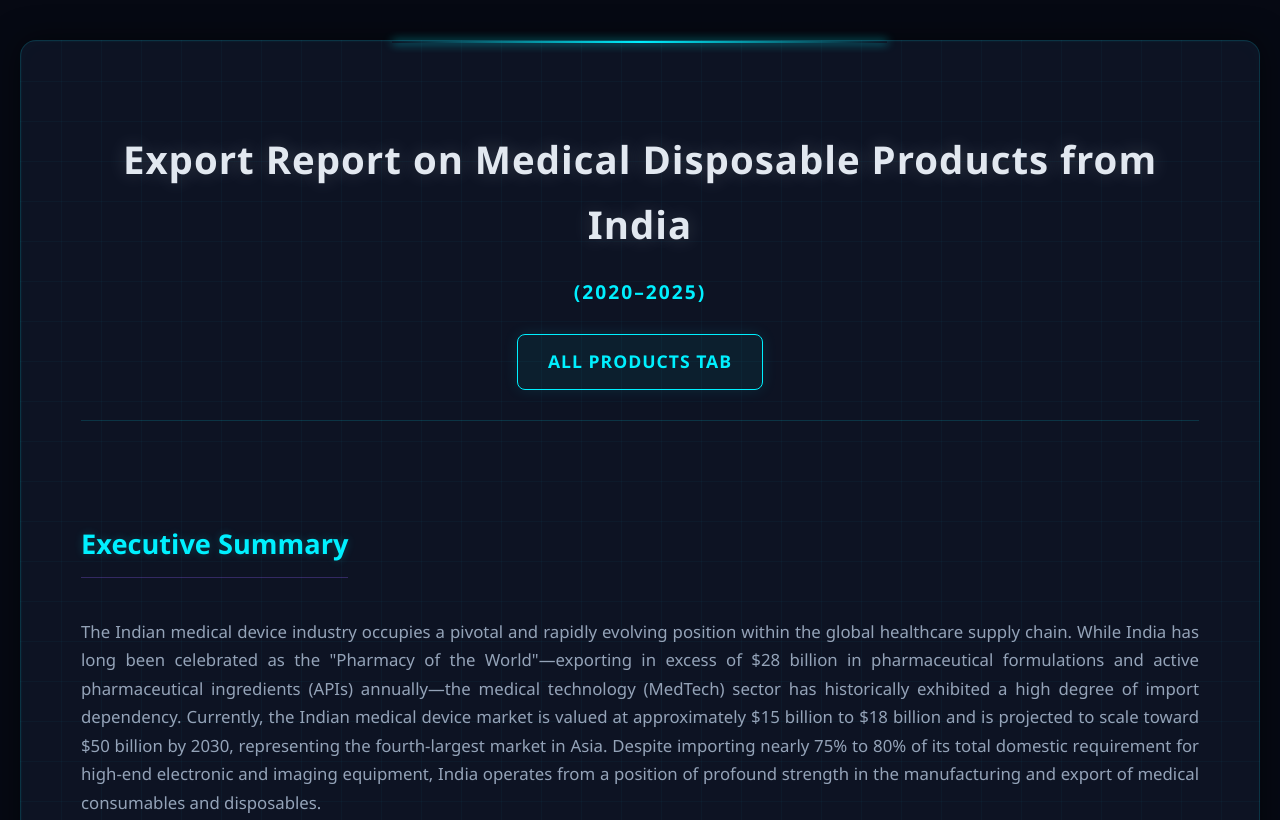
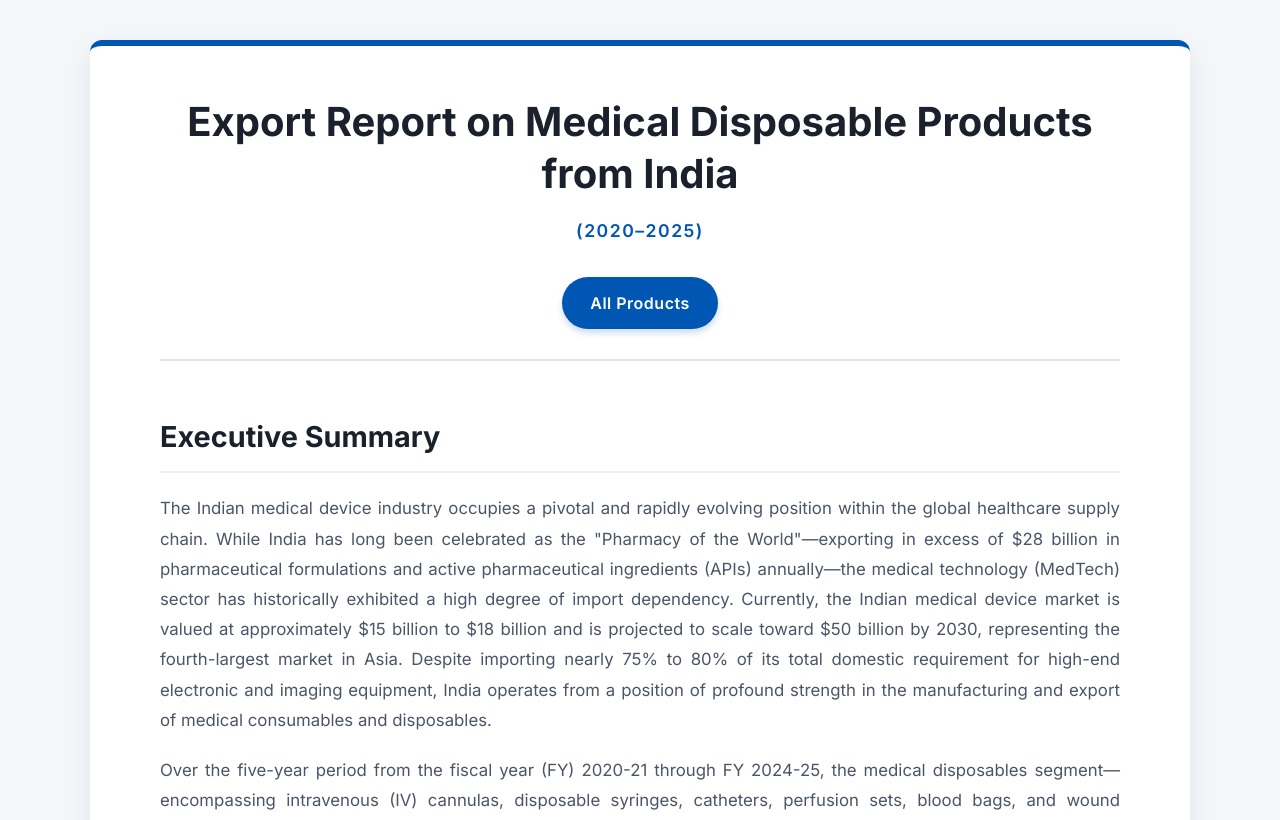
Before and after one commit to RudraX-Github/Import_export, a plain HTML site: page index.html in a window 1280 px wide. Shown: the top 820 px of the page. Drawn offline with Linux system fonts and the light colour scheme.

Commit message:
Update index.html

```diff
--- a/index.html
+++ b/index.html
@@ -6,181 +6,176 @@
     <title>Export Report on Medical Disposable Products from India (2020–2025)</title>
 
     <style>
+        @import url('https://fonts.googleapis.com/css2?family=Inter:wght@300;400;600;700&display=swap');
+
         :root {
-            --bg-main: #060913;
-            --bg-panel: #0d1323;
-            --text-primary: #e2e8f0;
-            --text-secondary: #94a3b8;
-            --accent-cyan: #00f0ff;
-            --accent-purple: #8b5cf6;
-            --border-color: rgba(0, 240, 255, 0.15);
+            --bg-main: #f4f7f9;
+            --bg-panel: #ffffff;
+            --text-main: #2d3748;
+            --text-muted: #4a5568;
+            --primary-color: #0056b3;
+            --secondary-color: #007bff;
+            --accent-bg: #e6f2ff;
+            --border-color: #e2e8f0;
+            --shadow-sm: 0 2px 4px rgba(0,0,0,0.05);
+            --shadow-md: 0 10px 25px rgba(0,0,0,0.08);
+        }
+
+        * {
+            box-sizing: border-box;
+            margin: 0;
+            padding: 0;
         }
 
         body {
-            font-family: 'Segoe UI', Roboto, Helvetica, Arial, sans-serif;
-            line-height: 1.7;
-            color: var(--text-primary);
+            font-family: 'Inter', system-ui, -apple-system, sans-serif;
+            line-height: 1.8;
+            color: var(--text-main);
             background-color: var(--bg-main);
-            margin: 0;
             padding: 40px 20px;
-            /* Geometric dark background pattern */
-            background-image:
-                radial-gradient(circle at 15% 50%, rgba(139, 92, 246, 0.04), transparent 25%),
-                radial-gradient(circle at 85% 30%, rgba(0, 240, 255, 0.04), transparent 25%);
         }
 
         .container {
-            max-width: 1200px;
+            max-width: 1100px;
             margin: 0 auto;
             background: var(--bg-panel);
-            padding: 60px;
-            border-radius: 16px;
-            border: 1px solid var(--border-color);
-            box-shadow: 0 0 30px rgba(0, 0, 0, 0.5),
-                        inset 0 0 20px rgba(0, 240, 255, 0.02);
-            /* Midnight Trade Route Geometric Grid */
-            background-image:
-                linear-gradient(rgba(0, 240, 255, 0.03) 1px, transparent 1px),
-                linear-gradient(90deg, rgba(0, 240, 255, 0.03) 1px, transparent 1px);
-            background-size: 40px 40px;
-            position: relative;
-        }
-
-        /* Glowing Accent Line */
-        .container::before {
-            content: '';
-            position: absolute;
-            top: 0; left: 50%;
-            transform: translateX(-50%);
-            width: 40%;
-            height: 2px;
-            background: linear-gradient(90deg, transparent, var(--accent-cyan), transparent);
-            box-shadow: 0 0 10px var(--accent-cyan);
+            padding: 50px 70px;
+            border-radius: 12px;
+            box-shadow: var(--shadow-md);
+            border-top: 6px solid var(--primary-color);
         }
 
         header {
             text-align: center;
             margin-bottom: 50px;
             padding-bottom: 30px;
-            border-bottom: 1px solid var(--border-color);
-            position: relative;
-        }
-
-        /* Navigation / Tab Button Styles */
-        .nav-tabs {
-            margin-top: 25px;
-            display: flex;
-            justify-content: center;
-            gap: 20px;
-        }
-
-        .tab-btn {
-            display: inline-block;
-            padding: 12px 30px;
-            background-color: rgba(0, 240, 255, 0.05);
-            color: var(--accent-cyan);
-            text-decoration: none;
-            font-weight: 600;
-            font-size: 1.1em;
-            border: 1px solid var(--accent-cyan);
-            border-radius: 8px;
-            letter-spacing: 1px;
-            text-transform: uppercase;
-            transition: all 0.3s ease;
-            box-shadow: 0 0 15px rgba(0, 240, 255, 0.1);
-        }
-
-        .tab-btn:hover {
-            background-color: var(--accent-cyan);
-            color: var(--bg-main);
-            box-shadow: 0 0 25px rgba(0, 240, 255, 0.4);
-            transform: translateY(-2px);
+            border-bottom: 2px solid var(--border-color);
         }
 
         h1 {
-            color: var(--text-primary);
-            font-size: 2.4em;
-            margin-bottom: 10px;
-            text-shadow: 0 0 20px rgba(226, 232, 240, 0.2);
-            letter-spacing: 1px;
+            color: #1a202c;
+            font-size: 2.5em;
+            font-weight: 700;
+            margin-bottom: 15px;
+            line-height: 1.3;
+        }
+
+        .subtitle {
+            font-size: 1.1em;
+            color: var(--primary-color);
+            font-weight: 600;
+            text-transform: uppercase;
+            letter-spacing: 1.5px;
+            margin-bottom: 30px;
+        }
+
+        /* Redesigned Button */
+        .nav-tabs {
+            margin-top: 20px;
+            display: flex;
+            justify-content: center;
+        }
+
+        .btn {
+            display: inline-flex;
+            align-items: center;
+            padding: 12px 28px;
+            background-color: var(--primary-color);
+            color: #ffffff;
+            text-decoration: none;
+            font-weight: 600;
+            font-size: 1rem;
+            border-radius: 50px;
+            letter-spacing: 0.5px;
+            transition: all 0.3s ease;
+            box-shadow: 0 4px 6px rgba(0, 86, 179, 0.2);
+        }
+
+        .btn:hover {
+            background-color: #004494;
+            transform: translateY(-2px);
+            box-shadow: 0 6px 12px rgba(0, 86, 179, 0.3);
+            color: #ffffff;
         }
 
         h2 {
-            color: var(--accent-cyan);
-            font-size: 1.7em;
+            color: #1a202c;
+            font-size: 1.8em;
             margin-top: 50px;
-            padding-bottom: 10px;
-            border-bottom: 1px solid rgba(139, 92, 246, 0.3);
-            text-shadow: 0 0 10px rgba(0, 240, 255, 0.2);
-            display: inline-block;
+            margin-bottom: 20px;
+            padding-bottom: 8px;
+            border-bottom: 2px solid var(--accent-bg);
+            font-weight: 700;
         }
 
         h3 {
-            color: var(--accent-purple);
+            color: var(--primary-color);
             font-size: 1.3em;
-            margin-top: 30px;
-            letter-spacing: 0.5px;
+            margin-top: 35px;
+            margin-bottom: 15px;
+            font-weight: 600;
         }
 
         p {
-            margin-bottom: 18px;
-            color: var(--text-secondary);
+            margin-bottom: 20px;
+            color: var(--text-muted);
             text-align: justify;
             font-size: 1.05em;
         }
 
         .highlight-box {
-            background-color: rgba(139, 92, 246, 0.05);
-            border-left: 4px solid var(--accent-purple);
-            padding: 25px;
-            margin: 30px 0;
+            background-color: var(--accent-bg);
+            border-left: 5px solid var(--secondary-color);
+            padding: 25px 30px;
+            margin: 35px 0;
             border-radius: 0 8px 8px 0;
-            box-shadow: inset 0 0 15px rgba(0, 0, 0, 0.2);
+            color: #2c5282;
         }
 
         table {
             width: 100%;
             border-collapse: collapse;
-            margin: 35px 0;
+            margin: 30px 0;
             font-size: 0.95em;
-            background-color: rgba(0, 0, 0, 0.2);
+            background-color: var(--bg-panel);
             border-radius: 8px;
             overflow: hidden;
+            box-shadow: var(--shadow-sm);
             border: 1px solid var(--border-color);
         }
 
         th, td {
-            padding: 18px;
-            border-bottom: 1px solid rgba(255, 255, 255, 0.05);
+            padding: 16px 20px;
             text-align: left;
+            border-bottom: 1px solid var(--border-color);
         }
 
         th {
-            background-color: rgba(0, 240, 255, 0.08);
-            color: var(--accent-cyan);
+            background-color: #f8fafc;
+            color: var(--primary-color);
             font-weight: 600;
             text-transform: uppercase;
             font-size: 0.85em;
-            letter-spacing: 1px;
+            letter-spacing: 0.5px;
         }
 
         tr:last-child td {
             border-bottom: none;
         }
 
-        tr:hover {
-            background-color: rgba(139, 92, 246, 0.1);
-            transition: background-color 0.3s ease;
+        tr:hover td {
+            background-color: #f1f5f9;
         }
 
         td {
-            color: var(--text-primary);
+            color: var(--text-main);
         }
 
         ul {
             margin-bottom: 20px;
-            padding-left: 25px;
-            color: var(--text-secondary);
+            padding-left: 20px;
+            color: var(--text-muted);
+            list-style-type: disc;
         }
 
         li {
@@ -188,12 +183,13 @@
         }
 
         .company-list strong {
-            color: var(--accent-cyan);
+            color: #1a202c;
+            font-weight: 700;
         }
 
         .note {
             font-style: italic;
-            color: #64748b;
+            color: #718096;
             font-size: 0.9em;
             margin-top: -15px;
             margin-bottom: 20px;
@@ -202,7 +198,10 @@
 
         @media (max-width: 768px) {
             .container {
-                padding: 30px;
+                padding: 30px 20px;
+            }
+            h1 {
+                font-size: 2em;
             }
             th, td {
                 padding: 12px;
@@ -215,11 +214,11 @@
 <div class="container">
     <header>
         <h1>Export Report on Medical Disposable Products from India</h1>
-        <p style="text-align: center; font-size: 1.2em; color: var(--accent-cyan); font-weight: bold; text-transform: uppercase; letter-spacing: 2px;">(2020–2025)</p>
+        <div class="subtitle">(2020–2025)</div>
 
-        <!-- Added Navigation Tabs -->
+        <!-- Redirects directly to the rendered GitHub Pages site -->
         <div class="nav-tabs">
-            <a href="https://github.com/RudraX-Github/Import_export/blob/main/Commodity_Catalog_App.html" target="_blank" class="tab-btn">All Products Tab</a>
+            <a href="https://rudrax-github.github.io/Import_export/Commodity_Catalog_App.html" target="_blank" class="btn">All Products</a>
         </div>
     </header>
 
@@ -475,7 +474,7 @@
         <p>The Indian medical disposable products sector stands at a critical juncture. Currently valued at a fraction of global output, the sector possesses the fundamental infrastructure, labor arbitrage, and policy backing to expand its global market share from a mere 1.65% to a projected 10%-12% over the next two decades. Realizing this potential requires navigating complex second and third-order challenges.</p>
 
         <div class="highlight-box">
-            <ul style="list-style-type: square; margin-bottom: 0;">
+            <ul style="margin-bottom: 0;">
                 <li><strong>Transitioning Up the Complexity Ladder:</strong> While India has achieved global dominance in the commoditized syringe and IV cannula markets, sustaining high-margin export growth necessitates a pivot toward higher-complexity devices. Market leaders like Poly Medicure are laying the blueprint by acquiring European firms to absorb advanced technologies in oncology, renal care, and cardiovascular access. Indian manufacturers must invest heavily in proprietary R&D to escape the hyper-competitive tender pricing wars characteristic of basic disposables.</li>
                 <li><strong>Regulatory Excellence as a Competitive Moat:</strong> The implementation of EU MDR 2017/745 and the strict enforcement of FDA CGMP standards should not be viewed merely as compliance burdens, but as strategic moats. The immense cost and documentation required for MDR compliance will inevitably force undercapitalized manufacturers out of the European market. Indian firms that proactively invest in robust Clinical Evaluation Reports (CERs), secure reliable Notified Body partnerships, and maintain impeccable ISO 13485 audit readiness will capture the market share vacated by non-compliant global competitors.</li>
                 <li><strong>Domesticating the Polymer Supply Chain:</strong> The current reliance on imported, specialized medical-grade polymers leaves the industry highly vulnerable to geopolitical shocks in the Middle East and maritime blockades. A strategic imperative for the sector is to foster deep collaboration with domestic petrochemical giants to localize the production of specific resins (HDPE, LDPE, medical-grade PVC). Domesticating the raw material supply chain will insulate the industry from freight volatility and stabilize long-term unit economics.</li>
```
